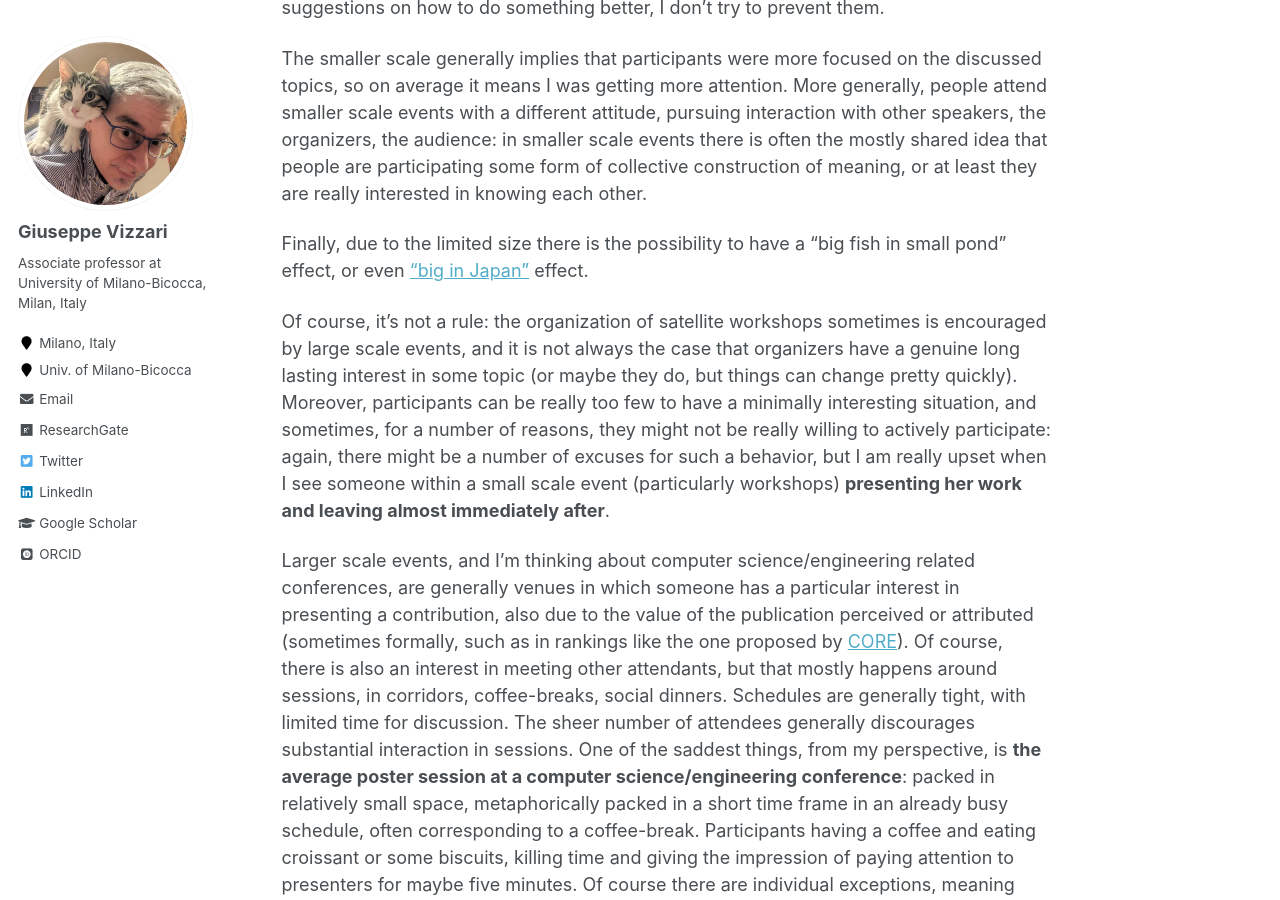
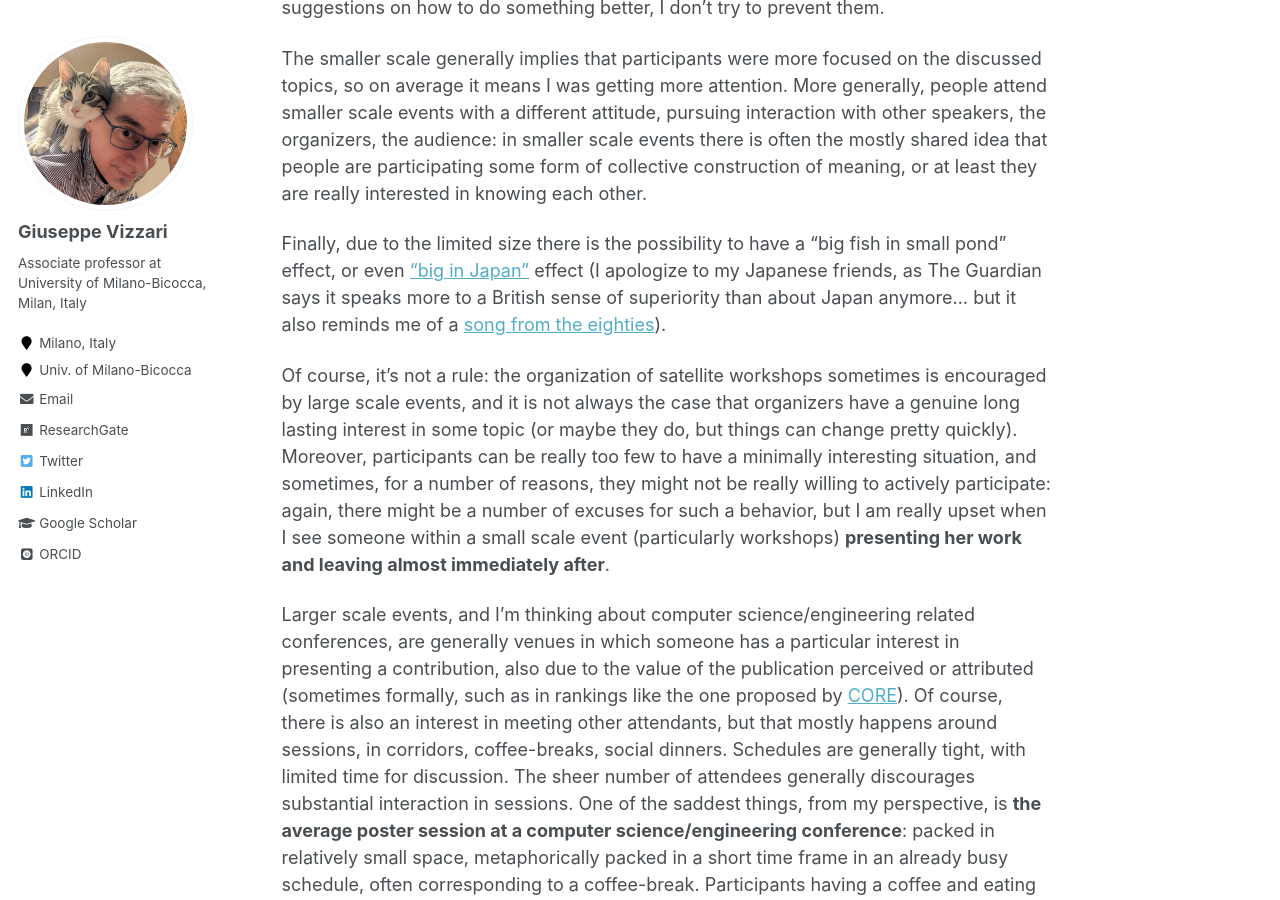
Before and after one commit to GiuseppeVizzari/GiuseppeVizzari.github.io, a Jekyll site: the page built from _posts/2023-11-12-Large-vs-small-events.md, in a window 1280 px wide and 900 px high, scrolled down 645 px. Built offline with Jekyll 4.4.1, drawn with Linux system fonts in a browser that asks for light colours; some web fonts are replaced.

Commit message:
Small edit of the last post

```diff
--- a/_posts/2023-11-12-Large-vs-small-events.md
+++ b/_posts/2023-11-12-Large-vs-small-events.md
@@ -18,7 +18,7 @@ First of all, having to present an idea with a relatively relaxed context (I mea
 
 The smaller scale generally implies that participants were more focused on the discussed topics, so on average it means I was getting more attention. More generally, people attend smaller scale events with a different attitude, pursuing interaction with other speakers, the organizers, the audience: in smaller scale events there is often the mostly shared idea that people are participating some form of collective construction of meaning, or at least they are really interested in knowing each other.
 
-Finally, due to the limited size there is the possibility to have a "big fish in small pond" effect, or even ["big in Japan"](https://www.theguardian.com/world/2010/mar/22/japan) effect.
+Finally, due to the limited size there is the possibility to have a "big fish in small pond" effect, or even ["big in Japan"](https://www.theguardian.com/world/2010/mar/22/japan) effect (I apologize to my Japanese friends, as The Guardian says it speaks more to a British sense of superiority than about Japan anymore... but it also reminds me of a [song from the eighties](https://youtu.be/tl6u2NASUzU?si=f0dGSTy-asWKPIJS)).
 
 Of course, it's not a rule: the organization of satellite workshops sometimes is encouraged by large scale events, and it is not always the case that organizers have a genuine long lasting interest in some topic (or maybe they do, but things can change pretty quickly). Moreover, participants can be really too few to have a minimally interesting situation, and sometimes, for a number of reasons, they might not be really willing to actively participate: again, there might be a number of excuses for such a behavior, but I am really upset when I see someone within a small scale event (particularly workshops) __presenting her work and leaving almost immediately after__.
 
```
